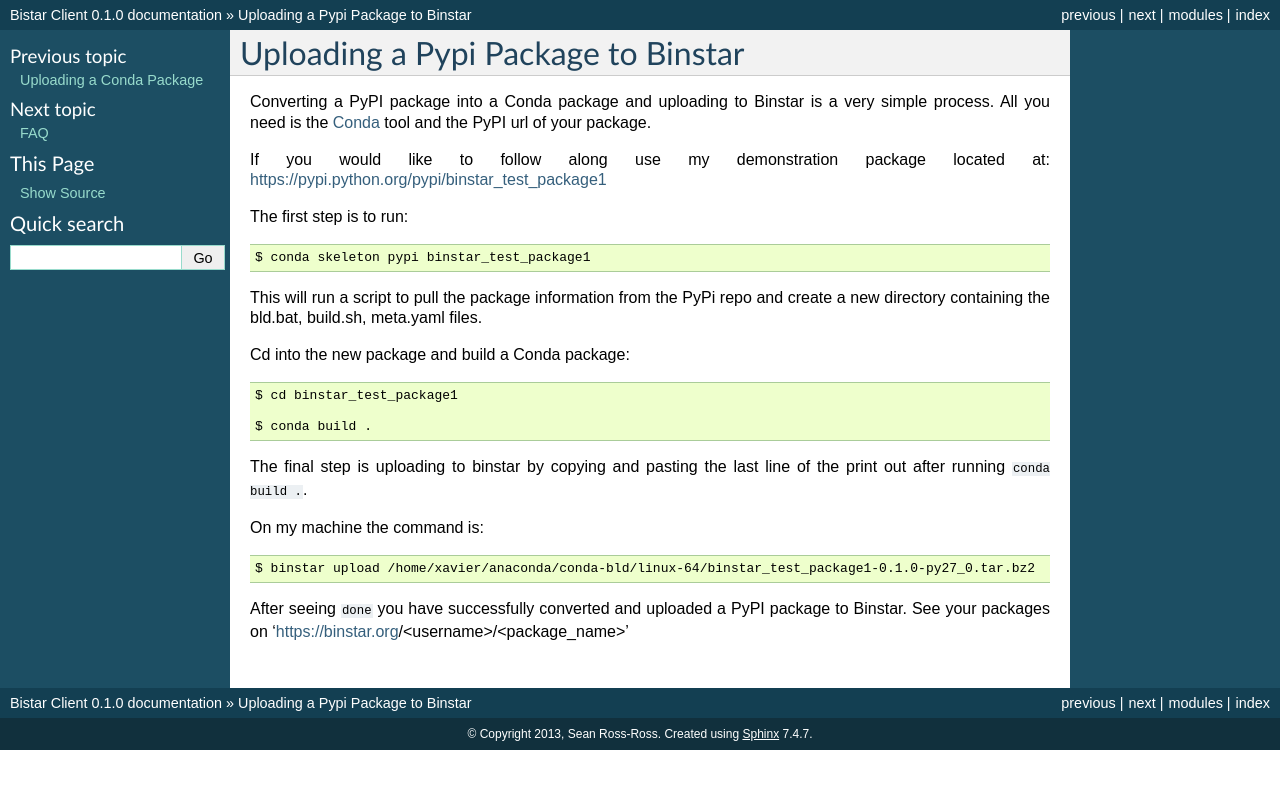
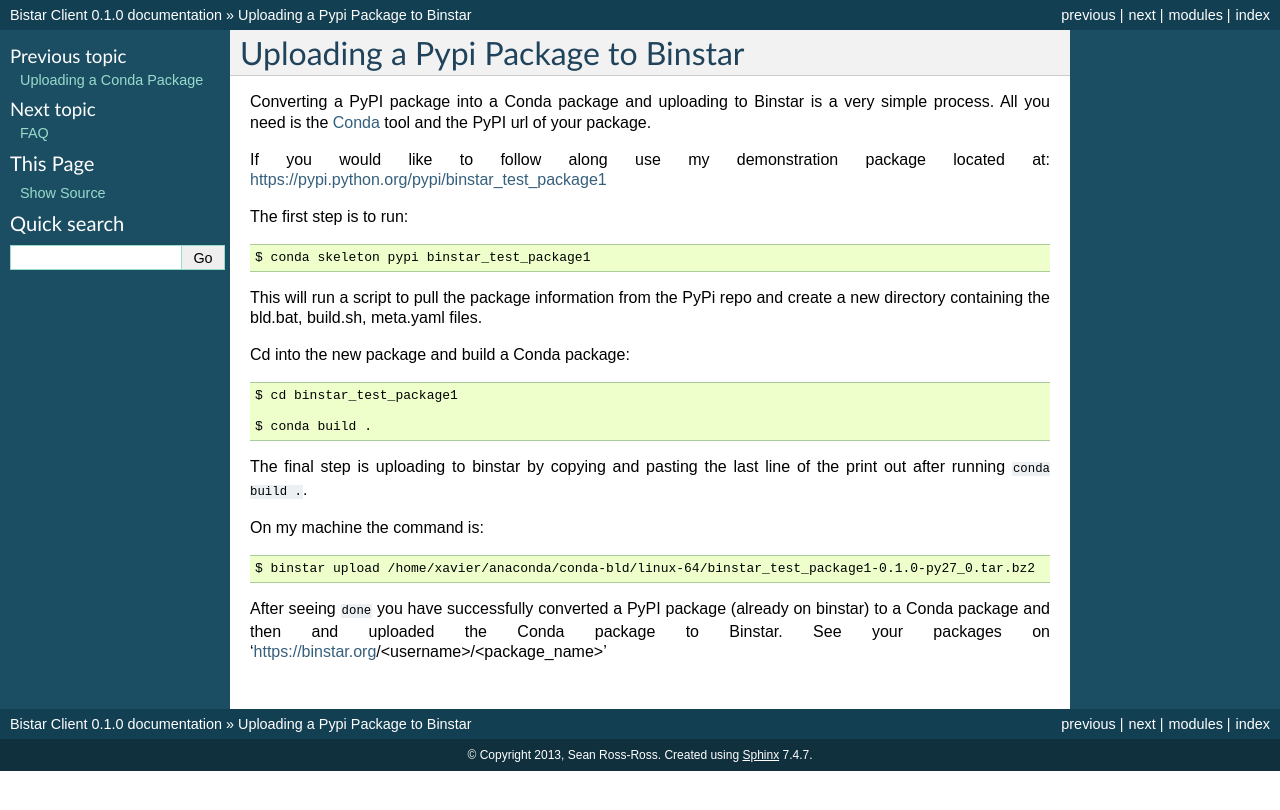
Before and after one commit to anaconda/anaconda-client, a Sphinx documentation site: the page built from doc/pypi_to_binstar.rst, in a window 1280 px wide. Shown: the top 810 px of the page. Built offline with Sphinx 7.4.7, drawn with Linux system fonts in a browser that asks for light colours.

Commit message:
Update pypi_to_binstar.rst

```diff
--- a/doc/pypi_to_binstar.rst
+++ b/doc/pypi_to_binstar.rst
@@ -25,4 +25,5 @@ On my machine the command is::
 
 	$ binstar upload /home/xavier/anaconda/conda-bld/linux-64/binstar_test_package1-0.1.0-py27_0.tar.bz2
 
-After seeing ``done`` you have successfully converted and uploaded a PyPI package to Binstar. See your packages on 'https://binstar.org/<username>/<package_name>'
+After seeing ``done`` you have successfully converted a PyPI package (already on binstar) to a Conda package
+and then and uploaded the Conda package to Binstar.  See your packages on 'https://binstar.org/<username>/<package_name>'
```
